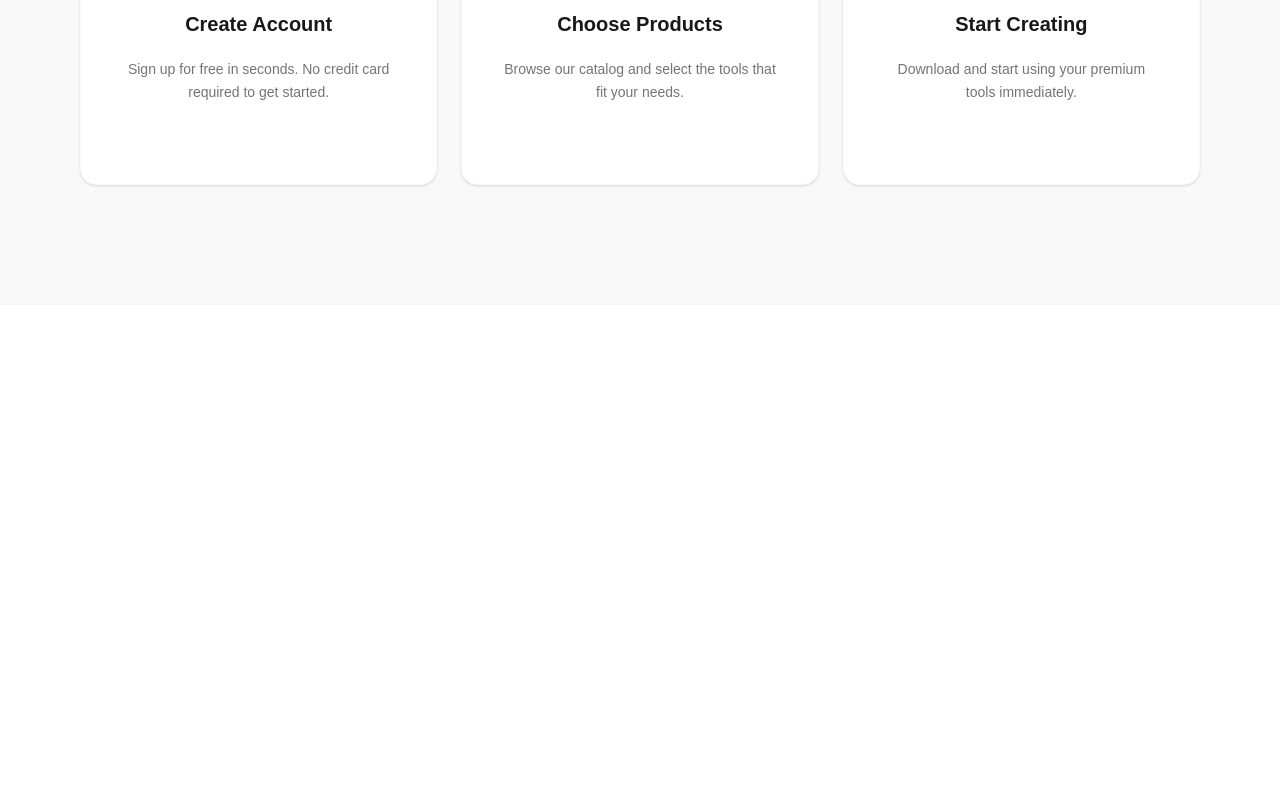
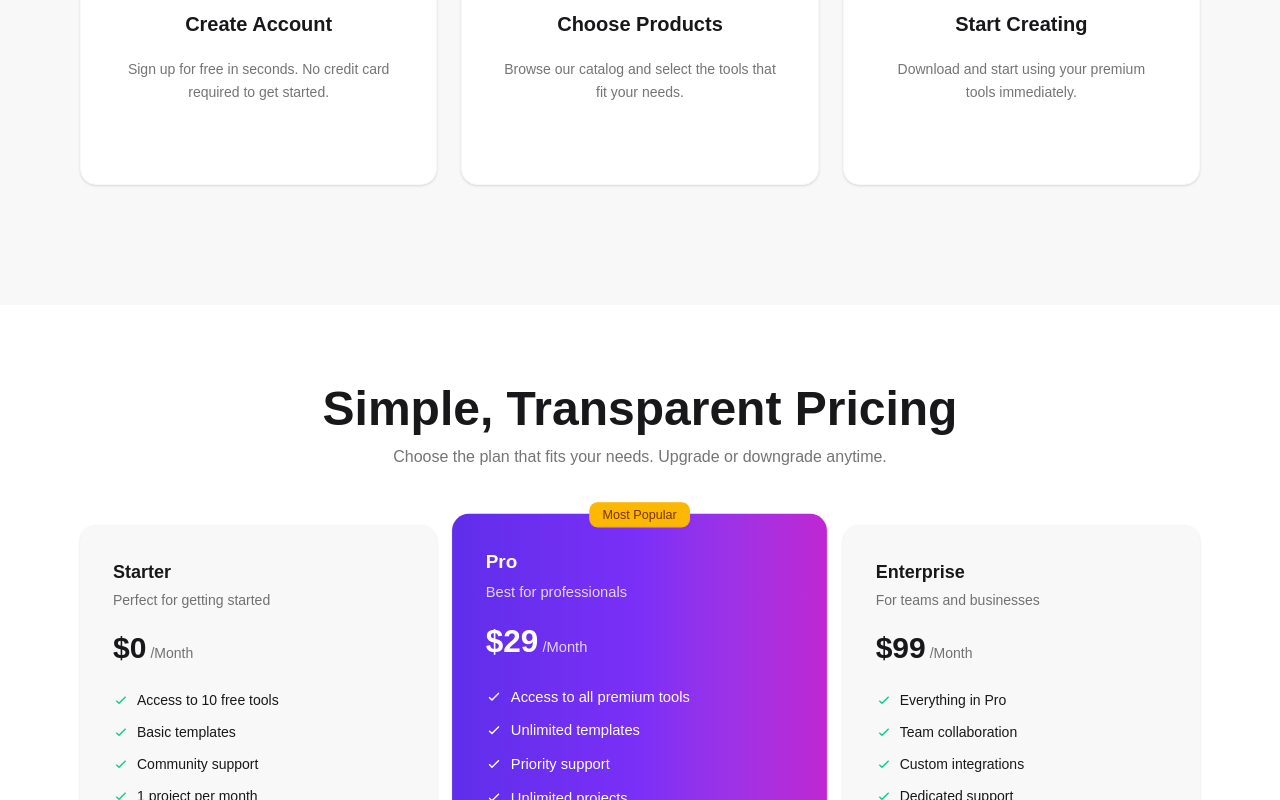
Before and after one commit to ajmainhossain7/digitools-platform-ajmain, a React (Vite) app: page / in a window 1280 px wide. Shown: the part 2704-3504 px from the top of the page. Before the commit the page ends 3009 px from the top, so only its background shows below. Built offline with nearby package versions, Linux system fonts and the light colour scheme.

Commit message:
Pricing Section Complete

```diff
--- a/src/App.jsx
+++ b/src/App.jsx
@@ -8,6 +8,7 @@ import Products from './components/Products/Products'
 import StatsSection from './components/StatsSection/StatsSection'
 import PremiumTitle from './components/Products/PremiumTitle'
 import StepsSection from './components/StepsSection/StepsSection'
+import PricingSection from './components/PricingSection/PricingSection'
 
 const getProducts = async () => {
   const res = await fetch("/products.json")
@@ -38,6 +39,7 @@ function App() {
       }
       {activeTab === "cart" && <Cart carts={carts} setCarts={setCarts}></Cart>}
       <StepsSection></StepsSection>
+      <PricingSection></PricingSection>
 
 
     </>
--- /dev/null
+++ b/src/components/PricingSection/PricingSection.jsx
@@ -0,0 +1,137 @@
+const pricingPlans = [
+  {
+    name: "Starter",
+    desc: "Perfect for getting started",
+    price: 0,
+    features: [
+      "Access to 10 free tools",
+      "Basic templates",
+      "Community support",
+      "1 project per month"
+    ],
+    button: "Get Started Free",
+    highlight: false
+  },
+  {
+    name: "Pro",
+    desc: "Best for professionals",
+    price: 29,
+    features: [
+      "Access to all premium tools",
+      "Unlimited templates",
+      "Priority support",
+      "Unlimited projects",
+      "Cloud sync",
+      "Advanced analytics"
+    ],
+    button: "Start Pro Trial",
+    highlight: true
+  },
+  {
+    name: "Enterprise",
+    desc: "For teams and businesses",
+    price: 99,
+    features: [
+      "Everything in Pro",
+      "Team collaboration",
+      "Custom integrations",
+      "Dedicated support",
+      "SLA guarantee",
+      "Custom branding"
+    ],
+    button: "Contact Sales",
+    highlight: false
+  }
+];
+
+const PricingSection = () => {
+  return (
+    <div className="py-20">
+
+      <div className="text-center mb-14">
+        <h2 className="text-4xl md:text-5xl font-bold">
+          Simple, Transparent Pricing
+        </h2>
+        <p className="text-base-content/60 mt-3">
+          Choose the plan that fits your needs. Upgrade or downgrade anytime.
+        </p>
+      </div>
+
+      <div className="max-w-6xl mx-auto grid md:grid-cols-3 gap-6 px-4">
+
+        {pricingPlans.map((plan, index) => (
+          <div
+            key={index}
+            className={`relative rounded-2xl border p-8 shadow-sm ${
+              plan.highlight
+                ? "bg-gradient-to-r from-[#5f2eea] via-[#7b2ff7] to-[#c026d3] text-white border-none scale-105"
+                : "bg-base-200 border-base-200"
+            }`}
+          >
+
+            {plan.highlight && (
+              <div className="absolute -top-3 left-1/2 -translate-x-1/2">
+                <span className="badge badge-warning text-xs font-medium px-3 py-1">
+                  Most Popular
+                </span>
+              </div>
+            )}
+
+            <h3 className="text-lg font-semibold">{plan.name}</h3>
+            <p className={`text-sm mt-1 ${
+              plan.highlight ? "text-white/80" : "text-base-content/60"
+            }`}>
+              {plan.desc}
+            </p>
+
+            <div className="mt-5">
+              <span className="text-3xl font-bold">
+                ${plan.price}
+              </span>
+              <span className={`text-sm ml-1 ${
+                plan.highlight ? "text-white/80" : "text-base-content/60"
+              }`}>
+                /Month
+              </span>
+            </div>
+
+            <ul className="mt-6 space-y-3 text-sm">
+              {plan.features.map((feature, i) => (
+                <li key={i} className="flex items-center gap-2">
+                  <svg
+                    className={`w-4 h-4 ${
+                      plan.highlight ? "text-white" : "text-success"
+                    }`}
+                    fill="none"
+                    stroke="currentColor"
+                    strokeWidth="2"
+                    viewBox="0 0 24 24"
+                  >
+                    <path d="M5 13l4 4L19 7" />
+                  </svg>
+                  {feature}
+                </li>
+              ))}
+            </ul>
+
+            <div className="mt-8">
+              <button
+                className={`btn w-full font-semibold rounded-full ${
+                  plan.highlight
+                    ? "bg-white text-purple-600 hover:bg-gray-100 border-none"
+                    : "text-white bg-gradient-to-r from-[#5f2eea] via-[#7b2ff7] to-[#c026d3]"
+                }`}
+              >
+                {plan.button}
+              </button>
+            </div>
+
+          </div>
+        ))}
+
+      </div>
+    </div>
+  );
+};
+
+export default PricingSection;
--- a/src/components/Products/PremiumTitle.jsx
+++ b/src/components/Products/PremiumTitle.jsx
@@ -2,9 +2,9 @@ import React from 'react';
 
 const PremiumTitle = () => {
     return (
-        <div className='pt-20 pb-8 max-w-7xl mx-auto'>
+        <div className='pt-20 px-4 pb-8 max-w-7xl mx-auto'>
             <div className="text-center">
-                    <h2 className="text-5xl font-bold">
+                    <h2 className="text-4xl md:text-5xl font-bold">
                         Premium Digital Tools
                     </h2>
                     <p className='mt-3.5 text-gray-400'>
--- a/src/components/StepsSection/StepsSection.jsx
+++ b/src/components/StepsSection/StepsSection.jsx
@@ -25,10 +25,10 @@ const steps = [
 
 const StepsSection = () => {
   return (
-    <div className="py-20  bg-base-200">
+    <div className="py-20 px-4 bg-base-200">
 
       <div className="text-center max-w-2xl mx-auto mb-12">
-        <h2 className="text-5xl font-bold">
+        <h2 className="text-4xl md:text-5xl font-bold">
           Get Started In 3 Steps
         </h2>
         <p className="text-base-content/60 mt-3">
```
